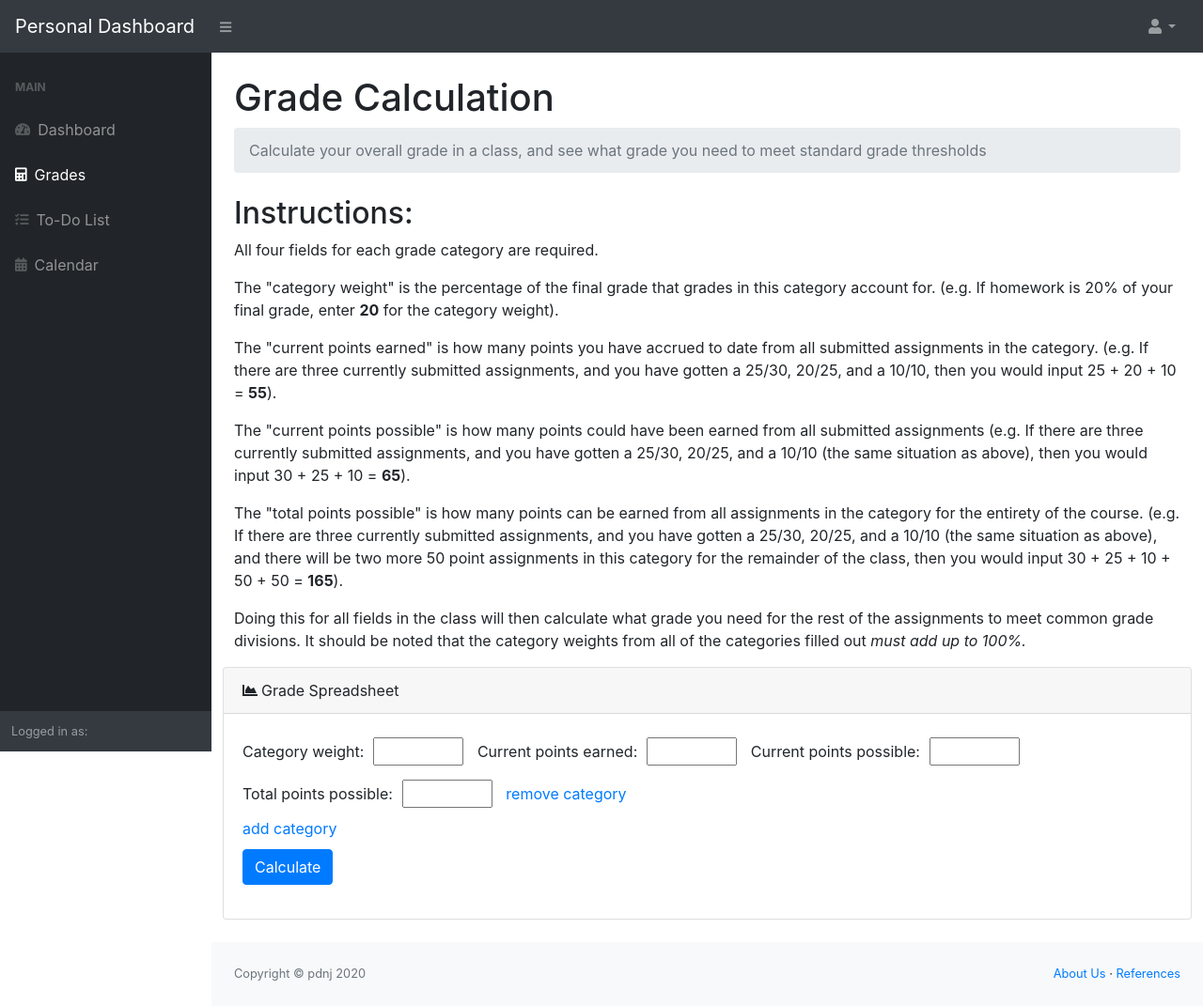
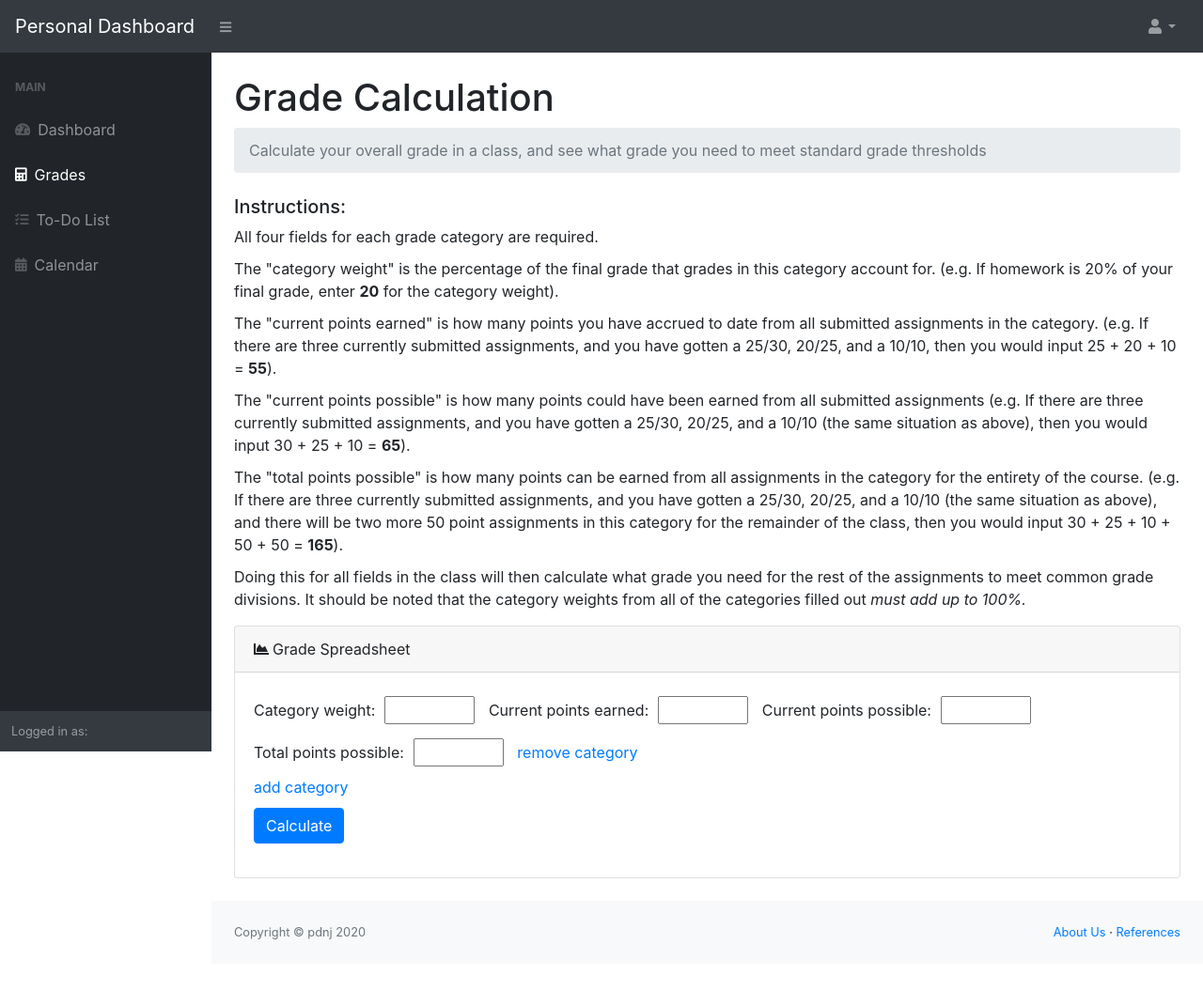
Before and after one commit to jwtufano/personal-dashboard, a Django app: page /dashboard/grade_calc/ in a window 1280 px wide. Shown: the whole page at 94% size. After the commit the page ends 1000 px from the top, so only its background shows below. Run offline with Django 3.2, Linux system fonts and the light colour scheme; parts of the project's set-up code (start-up, migrations or seed data) failed here and were passed over; some libraries are stand-ins or nearby versions.

Commit message:
Minor Styling Updates
- added 'add task' buttom to calendar
- updated padding for grade_calc page

```diff
--- a/templates/grade_calc.html
+++ b/templates/grade_calc.html
@@ -21,15 +21,19 @@
     <ol class="breadcrumb mb-4">
         <li class="breadcrumb-item active">Calculate your overall grade in a class, and see what grade you need to meet standard grade thresholds</li>
     </ol>
-    <h2>Instructions:</h2>
-    <p>All four fields for each grade category are required.</p>
-    <p>The "category weight" is the percentage of the final grade that grades in this category account for. (e.g. If homework is 20% of your final grade, enter <b>20</b> for the category weight).</p>
-    <p>The "current points earned" is how many points you have accrued to date from all submitted assignments in the category. (e.g. If there are three currently submitted assignments, and you have gotten a 25/30, 20/25, and a 10/10, then you would input 25 + 20 + 10 = <b>55</b>).</p>
-    <p>The "current points possible" is how many points could have been earned from all submitted assignments (e.g. If there are three currently submitted assignments, and you have gotten a 25/30, 20/25, and a 10/10 (the same situation as above), then you would input 30 + 25 + 10 = <b>65</b>).</p>
-    <p>The "total points possible" is how many points can be earned from all assignments in the category for the entirety of the course. (e.g. If there are three currently submitted assignments, and you have gotten a 25/30, 20/25, and a 10/10 (the same situation as above), and there will be two more 50 point assignments in this category for the remainder of the class, then you would input 30 + 25 + 10 + 50 + 50 = <b>165</b>).</p>
-    <p>Doing this for all fields in the class will then calculate what grade you need for the rest of the assignments to meet common grade divisions. It should be noted that the category weights from all of the categories filled out <i>must add up to 100%.</i></p>
     <div class="row">
-        <div class="col-xl-16">
+        <div class="col-xl-12">
+            <h5>Instructions:</h5>
+            <p style='margin-bottom: 10px;'>All four fields for each grade category are required.</p>
+            <p style='margin-bottom: 10px;'>The "category weight" is the percentage of the final grade that grades in this category account for. (e.g. If homework is 20% of your final grade, enter <b>20</b> for the category weight).</p>
+            <p style='margin-bottom: 10px;'>The "current points earned" is how many points you have accrued to date from all submitted assignments in the category. (e.g. If there are three currently submitted assignments, and you have gotten a 25/30, 20/25, and a 10/10, then you would input 25 + 20 + 10 = <b>55</b>).</p>
+            <p style='margin-bottom: 10px;'>The "current points possible" is how many points could have been earned from all submitted assignments (e.g. If there are three currently submitted assignments, and you have gotten a 25/30, 20/25, and a 10/10 (the same situation as above), then you would input 30 + 25 + 10 = <b>65</b>).</p>
+            <p style='margin-bottom: 10px;'>The "total points possible" is how many points can be earned from all assignments in the category for the entirety of the course. (e.g. If there are three currently submitted assignments, and you have gotten a 25/30, 20/25, and a 10/10 (the same situation as above), and there will be two more 50 point assignments in this category for the remainder of the class, then you would input 30 + 25 + 10 + 50 + 50 = <b>165</b>).</p>
+            <p>Doing this for all fields in the class will then calculate what grade you need for the rest of the assignments to meet common grade divisions. It should be noted that the category weights from all of the categories filled out <i>must add up to 100%.</i></p>
+        </div>
+    </div>
+    <div class="row">
+        <div class="col-xl-12">
             <div class="card mb-4">
                 <div class="card-header"><i class="fas fa-chart-area mr-1"></i>Grade Spreadsheet</div>
                 <div class="card-body">
```
Also changed, not shown: templates/calendar.html (+15 -3 lines).
